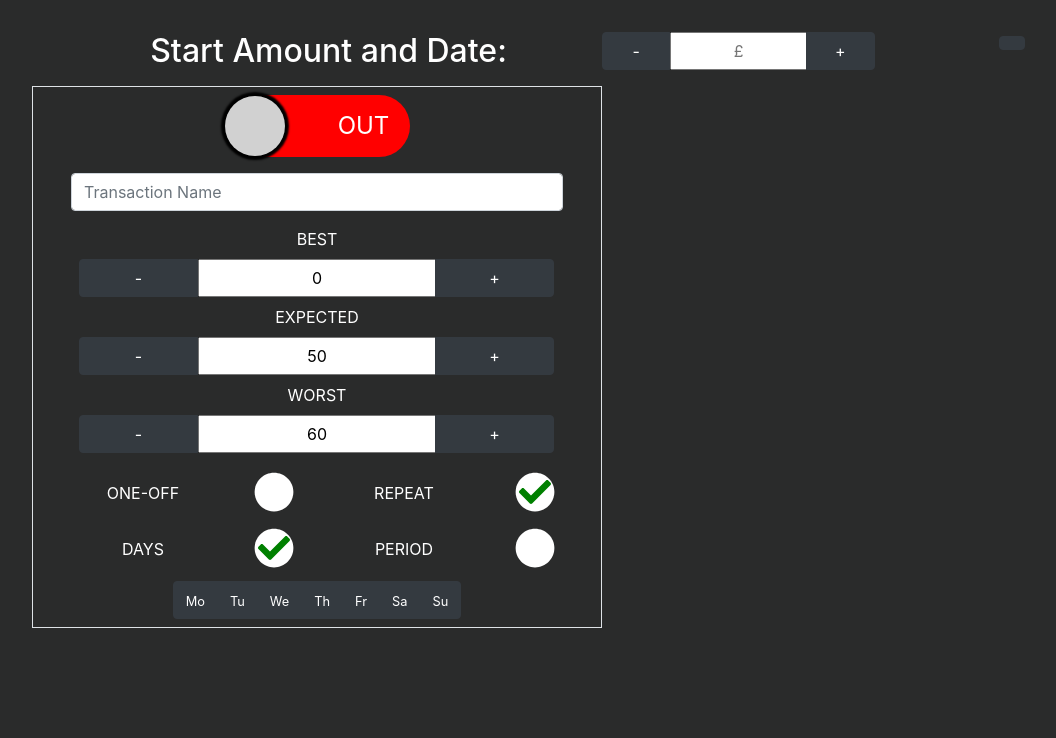
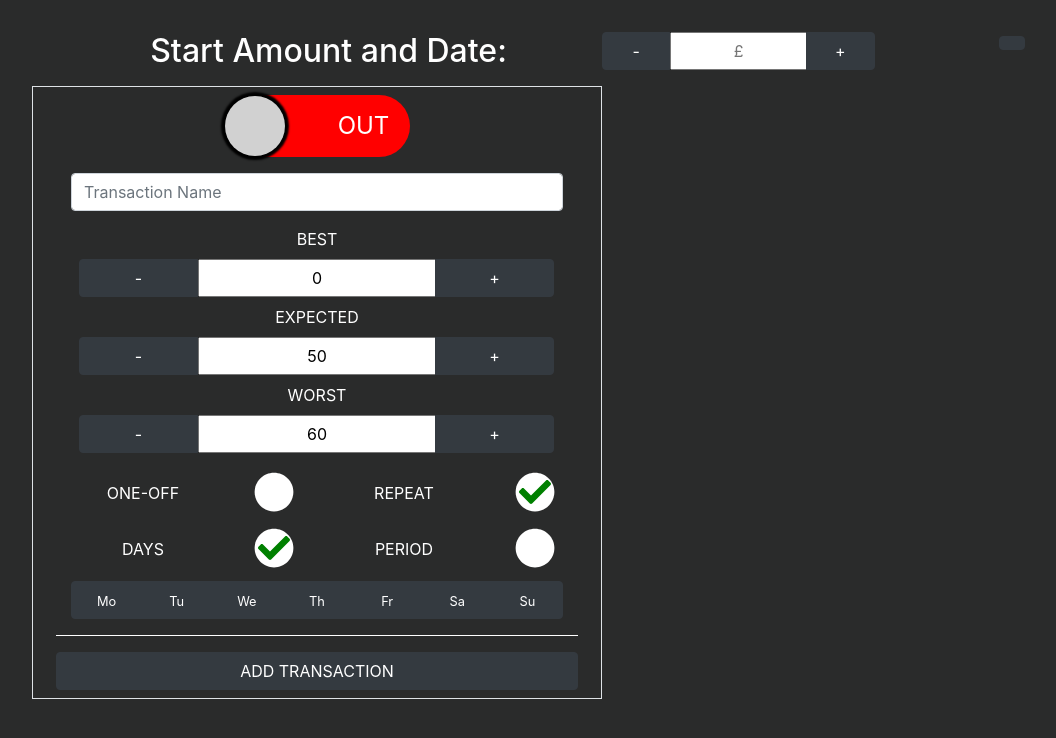
Before and after one commit to rorypearson26/cash-flow-forecaster, a React (Create React App) app in the folder front-end/: page / in a window 1280 px wide. Shown: the top 738 px of the page, without its empty margins (38-1094 px from the left). Built offline with nearby package versions, Linux system fonts and the light colour scheme.

Commit message:
Submit to main page semi-sorted

```diff
--- a/front-end/src/components/CurrencyIncrementer.jsx
+++ b/front-end/src/components/CurrencyIncrementer.jsx
@@ -7,7 +7,7 @@ class CurrencyIncrementer extends Component {
     return (
       <div>
         {label === false ? null : <label>{label}</label>}
-        <div className="row btn-group" role="group">
+        <div className="row btn-group " role="group">
           <button
             type="button"
             className="col-3 btn btn-dark"
@@ -34,7 +34,7 @@ class CurrencyIncrementer extends Component {
           </button>
           <input
             className="col-6 quantity text-center noselect"
-            readonly
+            readOnly
             value={value}
             name="quantity"
             type="number"
--- a/front-end/src/components/CustomDatePicker.jsx
+++ b/front-end/src/components/CustomDatePicker.jsx
@@ -9,14 +9,15 @@ class CustomDatePicker extends Component {
         type="button"
         className="btn btn-block btn-dark "
         onClick={onClick}
+        id="customDateButton"
       >
         {value}
       </button>
     );
-
     return (
       <div className="col-12">
         <DatePicker
+          todayButton="Today"
           value={date}
           selected={date}
           dateFormat="dd/MM/yyyy"
--- a/front-end/src/components/DaysOfWeek.jsx
+++ b/front-end/src/components/DaysOfWeek.jsx
@@ -9,11 +9,29 @@ class DaysOfWeek extends Component {
     return classes;
   }
 
+  // Reset all days to false
+  static resetDays = (days) => {
+    for (let i = 0; i < days.length; i++) {
+      days[i]["active"] = false;
+    }
+    return days;
+  };
+
+  // Return true if at least one day is active
+  static checkActive(days) {
+    for (let i = 0; i < days.length; i++) {
+      if (days[i]["active"] === true) {
+        return true;
+      }
+    }
+    return false;
+  }
+
   render() {
     const days = [...this.props.days];
     const { onClick } = this.props;
     return (
-      <div className="btn-group" role="group">
+      <div className="btn-group special" role="group">
         {days.map((day) => (
           <button
             type="button"
@@ -21,7 +39,7 @@ class DaysOfWeek extends Component {
             key={day.id}
             onClick={() => onClick(day)}
           >
-            <span style={{ fontSize: "0.8em" }}>{day.day}</span>
+            <span style={{ fontSize: "80%" }}>{day.day}</span>
           </button>
         ))}
       </div>
--- a/front-end/src/components/IncrementerGroup.jsx
+++ b/front-end/src/components/IncrementerGroup.jsx
@@ -2,6 +2,16 @@ import React, { Component } from "react";
 import CurrencyIncrementer from "./CurrencyIncrementer";
 
 class IncrementerGroup extends Component {
+  //Return false if all values are left at 0
+  static validateValues(values) {
+    for (let i = 0; i < values.length; i++) {
+      if (values[i] > 0) {
+        return true;
+      }
+    }
+    return false;
+  }
+
   static decreasing(props) {
     let { index, values, currentValue, addition } = props;
     const nextIndex = index + addition;
--- a/front-end/src/components/RepeatInput.jsx
+++ b/front-end/src/components/RepeatInput.jsx
@@ -4,6 +4,13 @@ import CustomCheck from "./CustomCheck";
 import DaysOfWeek from "./DaysOfWeek";
 
 class RepeatInput extends Component {
+  static validateRepeat({ repeatType, frequency, days }) {
+    let daysResult = DaysOfWeek.checkActive(days);
+    let periodResult = repeatType === "" || frequency === "" ? false : true;
+    if (daysResult || periodResult === true) return true;
+    return false;
+  }
+
   render() {
     const {
       status,
--- /dev/null
+++ b/front-end/src/components/Submit.jsx
@@ -0,0 +1,21 @@
+import React, { Component } from "react";
+
+class Submit extends Component {
+  render() {
+    const { onClick } = this.props;
+    return (
+      <div className="m-2">
+        <hr style={{ borderColor: "white", backgroundColor: "white" }} />
+        <button
+          type="button"
+          className="btn btn-block btn-dark "
+          onClick={onClick}
+        >
+          ADD TRANSACTION
+        </button>
+      </div>
+    );
+  }
+}
+
+export default Submit;
--- a/front-end/src/components/TransactionForm.jsx
+++ b/front-end/src/components/TransactionForm.jsx
@@ -5,6 +5,8 @@ import CustomCheck from "./CustomCheck";
 import RepeatInput from "./RepeatInput";
 import CustomDatePicker from "./CustomDatePicker";
 import IncrementerGroup from "./IncrementerGroup";
+import DaysOfWeek from "./DaysOfWeek";
+import Submit from "./Submit";
 import Joi from "joi-browser";
 
 class TransactionForm extends Component {
@@ -13,6 +15,7 @@ class TransactionForm extends Component {
     const { interval } = this.startInterval;
     this.timer = null;
     this.state = {
+      transaction: {
         income: false,
         name: { data: "", error: "" },
         values: [0, 50, 60],
@@ -31,6 +34,7 @@ class TransactionForm extends Component {
         oneOffDate: new Date(),
         repeatType: "",
         frequency: "",
+      },
       interval: interval,
       changeFactor: 1.4,
     };
@@ -52,21 +56,21 @@ class TransactionForm extends Component {
   };
 
   handleDaysSelect = (day) => {
-    const days = [...this.state.days];
+    const days = [...this.state.transaction.days];
     const index = days.indexOf(day);
     days[index].active = days[index].active ? false : true;
     this.setState({ days });
   };
 
   handleNameChange = ({ currentTarget: input }) => {
-    const { name } = this.state;
+    const { name } = this.state.transaction;
     const errorMessage = this.validateProperty(input);
     if (errorMessage) {
       name.error = errorMessage;
     } else {
       delete name.error;
+    }
     name.data = input.value;
-    }
     this.setState({ name });
   };
 
@@ -89,14 +93,16 @@ class TransactionForm extends Component {
   // True if plus pressed, false if subtracting
   onMouseDown = ({ event, addition, index, type }) => {
     if (event.button === 0 || type === "touch") {
-      let { values, interval, changeFactor } = this.state;
+      let { transaction, interval, changeFactor } = this.state;
+      let { values } = this.state.transaction;
       let currentValue = values[index];
       let props = { index, values, currentValue, addition };
       values =
         addition === 1
           ? IncrementerGroup.increasing(props)
           : IncrementerGroup.decreasing(props);
-      this.setState({ values });
+      transaction.values = values;
+      this.setState({ transaction });
       this.timer = setTimeout(
         () => this.onMouseDown({ event, addition, index, type }),
         interval
@@ -109,56 +115,92 @@ class TransactionForm extends Component {
   };
 
   handleIncomeTypeChange = (checked) => {
-    let { income } = this.state;
+    let { income } = this.state.transaction;
     income = checked;
-    this.setState({ income });
+    this.setState.transaction({ income });
   };
 
   repeatClicked = () => {
-    let { repeat } = this.state;
-    repeat = repeat ? false : true;
+    let { transaction } = this.state;
+    transaction.repeat = transaction.repeat ? false : true;
     this.resetRepeat();
-    this.setState({ repeat });
+    this.setState({ transaction });
   };
 
   repeatTypeClicked = () => {
-    let { repeatOnDays } = this.state;
+    let { repeatOnDays } = this.state.transaction;
     repeatOnDays = repeatOnDays ? false : true;
     this.resetPeriod();
     this.setState({ repeatOnDays });
   };
 
   resetRepeat = () => {
-    let { repeatOnDays } = this.state;
+    let { repeatOnDays } = this.state.transaction;
     repeatOnDays = false;
     this.setState({ repeatOnDays });
     this.resetPeriod();
   };
 
   resetPeriod = () => {
-    let { frequency, repeatType, oneOffDate, repeatDate } = this.state;
+    let {
+      frequency,
+      repeatType,
+      oneOffDate,
+      repeatDate,
+      days,
+    } = this.state.transaction;
     frequency = repeatType = "";
     oneOffDate = repeatDate = new Date();
-    let days = this.resetDays();
+    days = DaysOfWeek.resetDays(days);
     this.setState({ frequency, repeatType, oneOffDate, repeatDate, days });
   };
 
-  resetDays = () => {
-    let { days } = this.state;
-    for (let i = 0; i < days.length; i++) {
-      days[i]["active"] = false;
-    }
-    return days;
-  };
-
   handleFrequencyChange = (e) => {
-    const frequency = parseInt(e.target.value);
+    let { frequency } = this.state.transaction;
+    frequency = parseInt(e.target.value);
     this.setState({ frequency });
   };
 
   handleRepTypeChange = (e) => {
-    const repeatType = e.target.value;
+    let { repeatType } = this.state.transaction;
+    repeatType = e.target.value;
     this.setState({ repeatType });
+  };
+
+  handleSubmit = () => {
+    const {
+      days,
+      name,
+      values,
+      repeatType,
+      frequency,
+    } = this.state.transaction;
+    const { transaction } = this.state;
+    const { onSubmit } = this.props;
+
+    let nameResult = this.validateProperty({ name: "name", value: name.data })
+      ? false
+      : true;
+    let valuesResult = IncrementerGroup.validateValues(values);
+    let repeatResult = RepeatInput.validateRepeat({
+      repeatType,
+      frequency,
+      days,
+    });
+
+    if (
+      nameResult === false ||
+      valuesResult === false ||
+      repeatResult === false
+    ) {
+      console.log("check failed");
+    } else {
+      onSubmit({ transaction });
+    }
+
+    console.log(
+      `repeatRes ${repeatResult} valuesRes ${valuesResult} nameRes ${nameResult}`
+    );
   };
 
   render() {
@@ -172,9 +214,11 @@ class TransactionForm extends Component {
       repeatOnDays,
       income,
       values,
-    } = this.state;
-    const { data, error } = this.state.name;
+      name,
+    } = this.state.transaction;
+    const { data, error } = name;
     return (
+      <div>
         <div className="row m-2 noselect" align="center">
           <TransactionSlider
             onChange={this.handleIncomeTypeChange}
@@ -239,6 +283,8 @@ class TransactionForm extends Component {
             </div>
           </div>
         </div>
+        <Submit onClick={this.handleSubmit} />
+      </div>
     );
   }
 }
--- a/front-end/src/components/TransactionName.jsx
+++ b/front-end/src/components/TransactionName.jsx
@@ -12,7 +12,7 @@ class TransactionName extends Component {
           placeholder="Transaction Name"
           defaultValue={data}
           onChange={(e) => onChange(e)}
-          autocomplete="off"
+          autoComplete="off"
         />
         {error && <div className="alert alert-danger">{error}</div>}
       </div>
--- a/front-end/src/components/UserInput.jsx
+++ b/front-end/src/components/UserInput.jsx
@@ -19,6 +19,8 @@ class UserInput extends Component {
     ],
   };
 
+  onSubmit = (props) => console.log(props);
+
   render() {
     return (
       <form>
@@ -27,7 +29,7 @@ class UserInput extends Component {
         </div>
         <div className="row">
           <div className="col-sm-12 col-md-6 border">
-            <TransactionForm />
+            <TransactionForm onSubmit={this.onSubmit} />
           </div>
         </div>
       </form>
--- a/front-end/src/index.css
+++ b/front-end/src/index.css
@@ -20,6 +20,14 @@ input::-webkit-inner-spin-button {
 }
 .btn.active {
   color: green !important;
+}
+
+.btn-group.special {
+  display: flex;
+}
+
+.special .btn {
+  flex: 1;
 }
 
 .form-control:focus {
```
Lines whose indentation alone changed are shown as unchanged.
